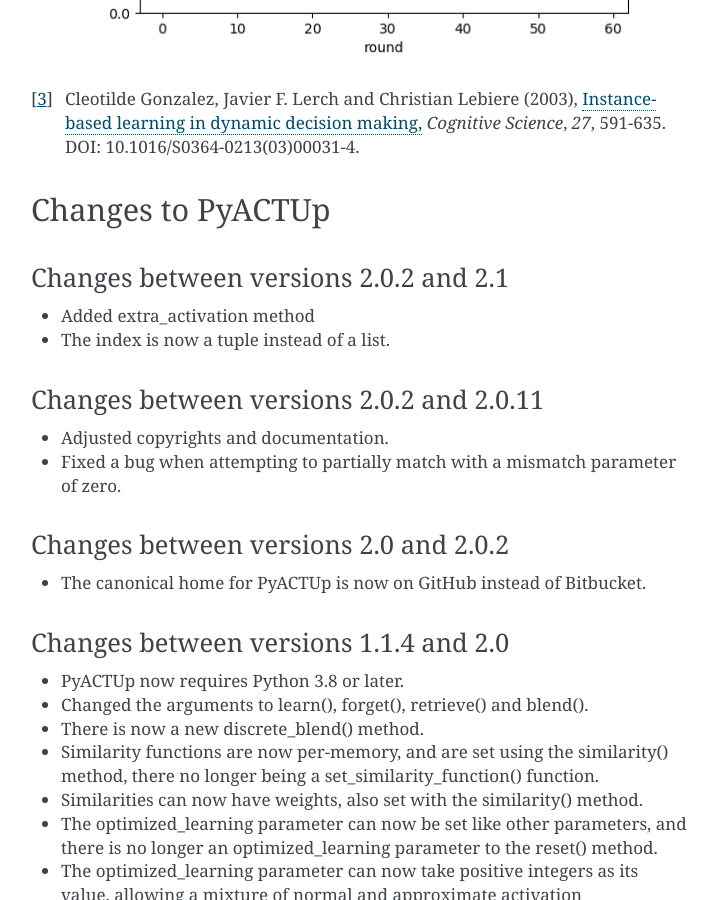
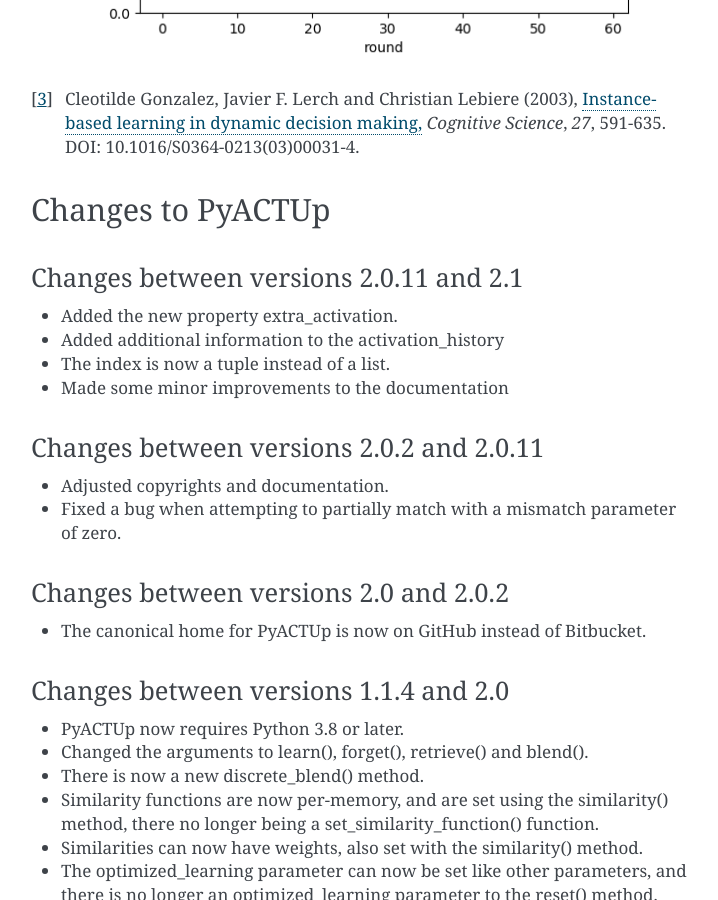
Before and after one commit to dfmorrison/pyactup, a Sphinx documentation site: the page built from doc/index.rst, in a window 1280 px wide and 900 px high, scrolled down 10640 px. Shown: the whole window, without its empty margins (389-1107 px from the left). Built offline with Sphinx 7.4.7, drawn with Linux system fonts in a browser that asks for light colours; formulas are drawn with MathJax 3; some of the changed text lies outside the part shown.

Commit message:
tweak doc and Makefile

```diff
--- a/doc/index.rst
+++ b/doc/index.rst
@@ -527,11 +527,13 @@
 Changes to PyACTUp
 ==================
 
-Changes between versions 2.0.2 and 2.1
---------------------------------------
+Changes between versions 2.0.11 and 2.1
+---------------------------------------
 
-* Added extra_activation method
+* Added the new property extra_activation.
+* Added additional information to the activation_history
 * The index is now a tuple instead of a list.
+* Made some minor improvements to the documentation
 
 Changes between versions 2.0.2 and 2.0.11
 -----------------------------------------
```
Also changed, not shown: pyactup.py (+6 -6 lines), 1 other file.
